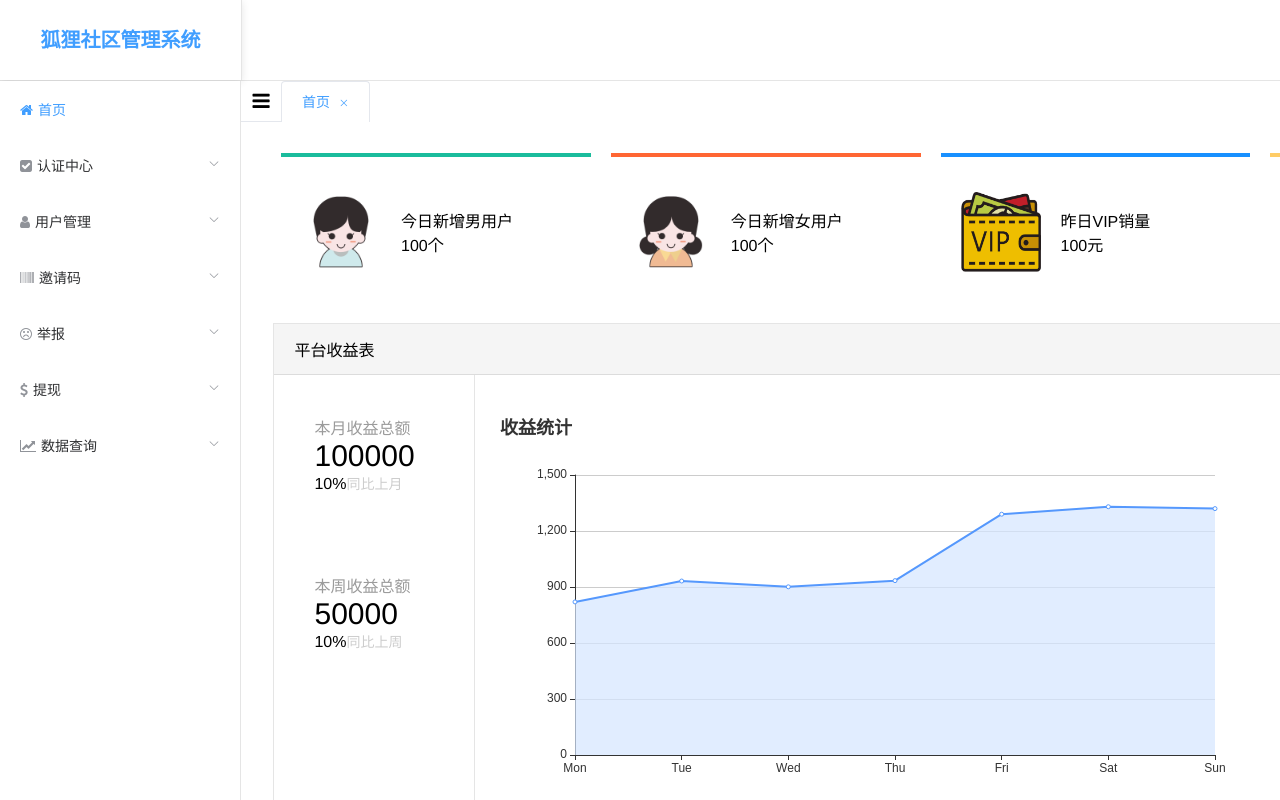
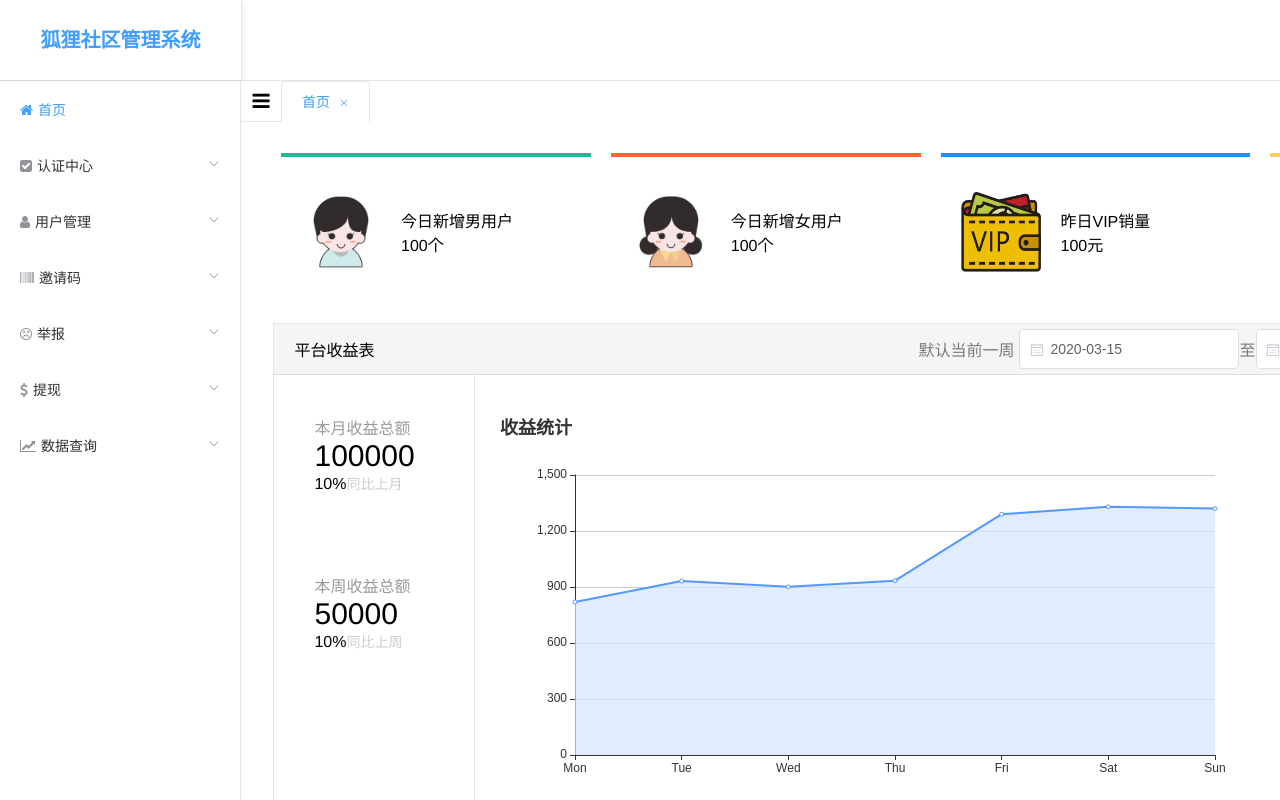
Before and after one commit to zizi00/fox-community-system, a Vue app: page /home in a window 1280 px wide. Shown: the top 800 px of the page. Built offline with nearby package versions, Linux system fonts and the light colour scheme.

Commit message:
首页接数据

```diff
--- /dev/null
+++ b/src/api/income.js
@@ -0,0 +1,6 @@
+import axios from '../assets/js/axios'
+import qs from 'qs'
+// 查询收益
+export function getInCome(params) {
+    return axios.get('/admin/statistics/getByDate?' + qs.stringify(params))
+}
--- /dev/null
+++ b/src/api/user.js
@@ -0,0 +1,6 @@
+// 获取女用户列表
+import axios from '../assets/js/axios'
+import qs from 'qs'
+export function getUserList(params) {
+    return axios.get('/admin/userManage/getUserList?' + qs.stringify(params))
+}
--- a/src/assets/js/axios.js
+++ b/src/assets/js/axios.js
@@ -60,7 +60,7 @@ instance.interceptors.response.use(
           // localStorage.removeItem('user_name')
           // localStorage.removeItem('region_info')
           // // 重定向到登录页面
-          // router.push({ name: 'login' })
+          router.push({ name: 'Login' })
         }, 500)
         break
       case 403:
--- a/src/assets/js/validate.js
+++ b/src/assets/js/validate.js
@@ -248,3 +248,17 @@ export function validatenull (val) {
   }
   return false
 }
+
+// 获取字符串时间
+export function getDate(val) {
+  let y = val.getFullYear();
+  let m = val.getMonth()+1;
+  let d = val.getDate();
+  if(m<10) {
+    m = '0' + m
+  }
+  if(d<10) {
+    d = '0' +d
+  }
+  return y + '-' + m + '-' + d
+}
--- a/src/components/headNav.vue
+++ b/src/components/headNav.vue
@@ -4,13 +4,18 @@
             <p class="title">狐狸社区管理系统</p>
         </div>
         <div class="right">
-            <span class="title">当前用户:</span><span class="username">张三</span>
+            <span class="title">当前用户:</span><span class="username">{{user.nickname}}</span>
         </div>
     </div>
 </template>
 <script>
 export default {
     name: "head-nav",
+    computed:{
+    user(){
+      return this.$store.getters.user;
+    }
+  },
 }
 </script>
 <style lang="less" scoped>
--- a/src/views/Login/login.vue
+++ b/src/views/Login/login.vue
@@ -30,11 +30,13 @@ let validUsername=(rule, value,callback)=>{
         if (!value){
             callback(new Error("用户账号不能为空"))
         }
+        callback()
   };
 let validatePass = (rule, value, callback) => {
         if (!value) {
           callback(new Error("密码不能为空"));
         }
+        callback()
       };
 export default {
     name: "login",
@@ -53,11 +55,8 @@ export default {
     },
     methods: {
         onSubmit() {
-
             this.$refs.loginform.validate(valid => {
-                alert("11")
                 if(valid) {
-
                     let params = this.loginform
                     login(params).then(res => {
                         if(res.code === 1) {
--- a/src/views/pages/Home.vue
+++ b/src/views/pages/Home.vue
@@ -45,7 +45,22 @@
         <div class="table-head">
           <p class="title">平台收益表</p>
           <div class="date">
-            <span>日期选择区间为7天</span>
+            <p class="interval">默认当前一周</p>
+            <el-date-picker
+              v-model="startTime"
+              type="date"
+              value-format="yyyy-MM-dd"
+              :picker-options="pickerOptions"
+              placeholder="选择开始时间">
+            </el-date-picker>至
+            <el-date-picker
+              v-model="endTime"
+              type="date"
+              value-format="yyyy-MM-dd"
+              :picker-options="pickerOptions"
+              placeholder="选择结束时间">
+            </el-date-picker>
+            <el-button class="select" type="primary" size="small" @click="selectDateIncome">筛选</el-button>
           </div>
         </div>
 
@@ -74,16 +89,57 @@
 
 <script>
 // @ is an alias to /src
-
+import { getInCome } from '@/api/income.js'
+import { getDate } from '@/assets/js/validate.js'
 export default {
   name: "Home",
+  data() {
+    return {
+      startTime: "",
+      endTime: "",
+      pickerOptions: {
+        disabledDate(time) {
+          return time.getTime() > Date.now();
+        },
+      }
+    }
+  },
   created () {
     this.$nextTick(() =>{
       this.initdata ()
+      this.drawingCharts()
     })
   },
   methods: {
     initdata() {
+      let nowdate = new Date()
+      var oneweekdate = new Date(nowdate-7*24*3600*1000)
+      this.endTime = getDate(nowdate)
+      this.startTime = getDate(oneweekdate)
+      let params = {
+        startDate: Date.parse(nowdate),
+        endDate: Date.parse(oneweekdate)
+      }
+      console.log(params)
+
+      // getInCome(params).then(res =>{
+      //   console.log(res)
+      // })
+
+    },
+    // 根据时间区间显示图表数据
+    selectDateIncome() {
+      // 字符串转标准时间
+      let starttime = Date (this.startTime)
+      let endtime = Date (this.endtTime)
+      let params = {
+        startDate: Date.parse(starttime), // 标准时间转时间戳
+        endDate: Date.parse(endtime)
+      }
+      // 调接口
+    },
+    // 画图表
+    drawingCharts () {
       let myChart = this.$echarts.init(this.$refs.myChart)
       let option = {
         color: 'rgb(85,152,253)',
@@ -192,6 +248,16 @@ export default {
           // line-height: 50px;
         }
         .date {
+          display: flex;
+          align-items: center;
+          font-size: 16px;
+          color: rgba(0,0,0,0.5);
+          .interval {
+            margin-right: 5px;
+          }
+          .select {
+            margin-left: 5px
+          }
         }
       }
 
--- a/src/views/pages/users/usersgirl.vue
+++ b/src/views/pages/users/usersgirl.vue
@@ -139,11 +139,12 @@
     </div>
 </template>
 <script>
+import { getUserList } from '@/api/user.js'
 export default {
     name: "users-girl",
     data () {
         return {
-            detailDialog: true,
+            detailDialog: false,
             url: 'https://fuss10.elemecdn.com/e/5d/4a731a90594a4af544c0c25941171jpeg.jpeg',
             usersForm: {
                 keyword: "",
@@ -155,6 +156,14 @@ export default {
         }
     },
     methods: {
+        initData() {
+            let params = {
+                sex: '女'
+            }
+            getUserList(params).then(res =>{
+                console.log(res)
+            })
+        },
         searchData () {
 
         },
@@ -167,6 +176,9 @@ export default {
         handleClose () {
             this.detailDialog = false
         }
+    },
+    created () {
+        this.initData()
     }
 }
 </script>
```
